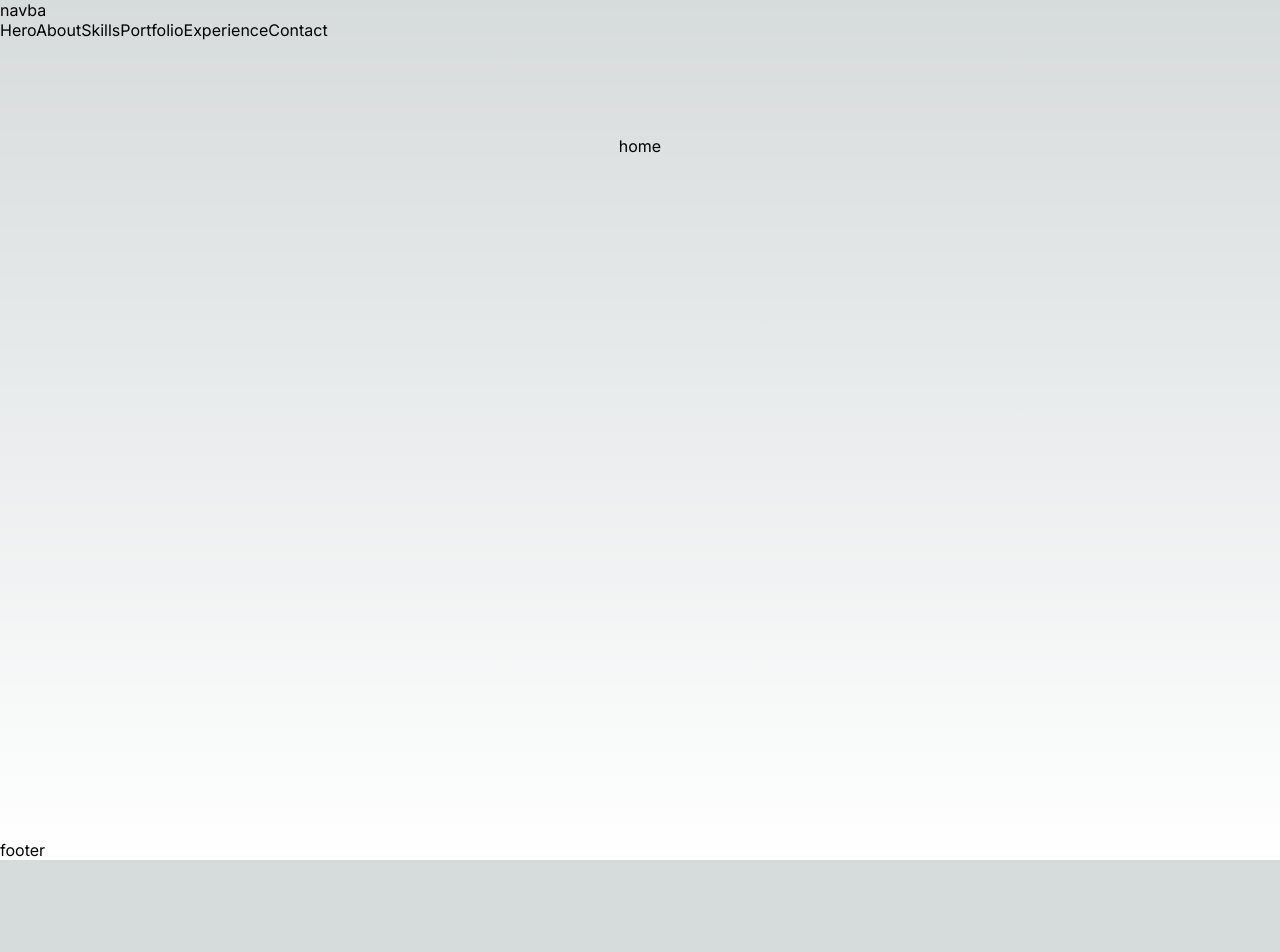
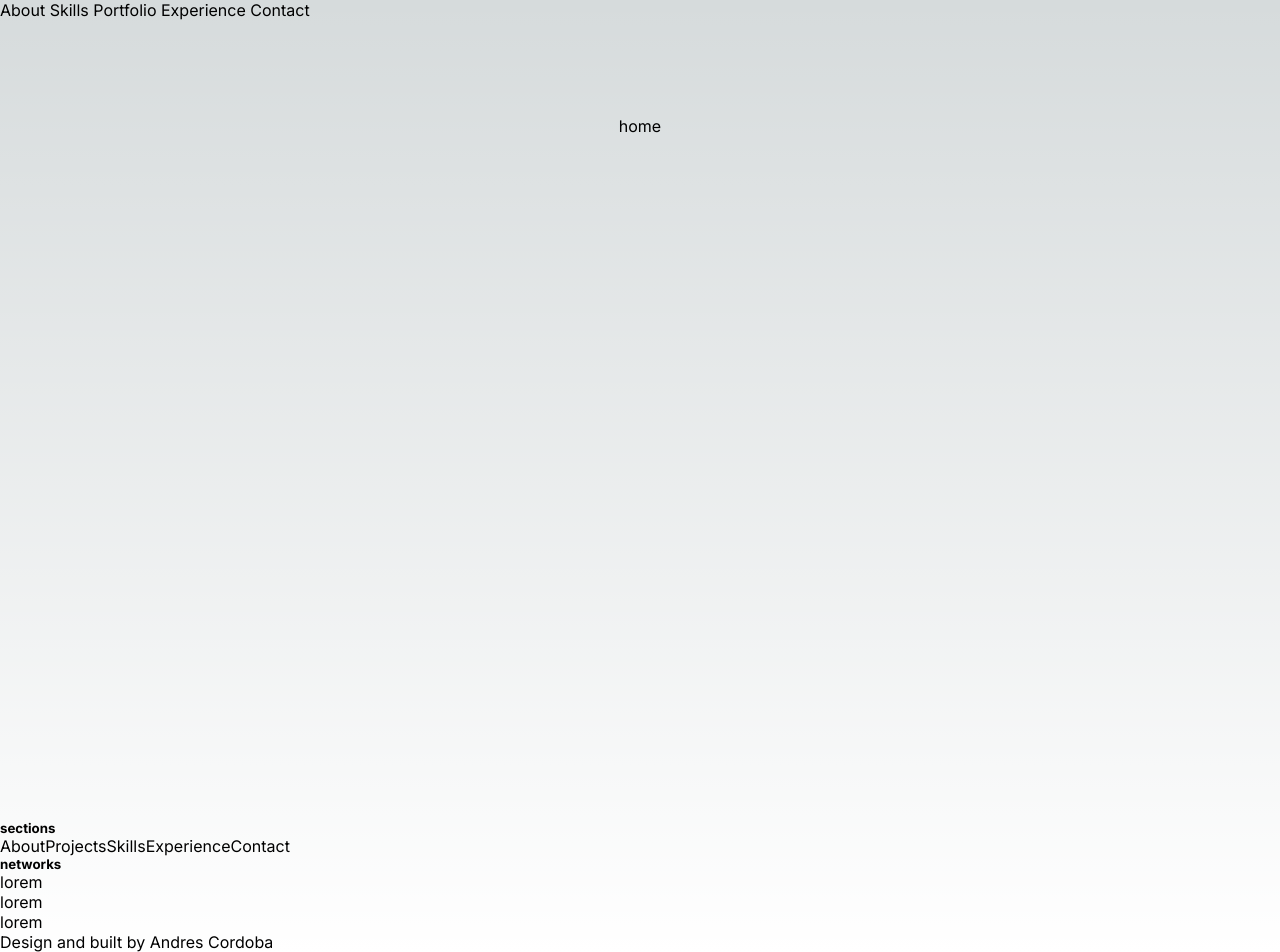
Before and after one commit to Andres21y/website, a Next.js app: page / in a window 1280 px wide. Before the commit the page ends 860 px from the top, so only its background shows below. Built offline with nearby package versions, Linux system fonts and the light colour scheme.

Commit message:
feat:adding footer section

```diff
--- a/src/components/footer/Footer.tsx
+++ b/src/components/footer/Footer.tsx
@@ -1,9 +1,34 @@
+import Link from 'next/link'
 import React from 'react'
+import styles from './footer.module.css'
 
 const Footer = () => {
     return (
         <section>
-            <span>footer</span>
+            <div className={styles.footer}>
+                <div className={styles.footerbody}>
+                    <div className={styles.linksections}>
+                        <h5>sections</h5>
+                        <Link href="/about" >About</Link>
+                        <Link href="/portfolio" className='navLink'>Projects</Link>
+                        <Link href="/skills" className='navLink'>Skills</Link>
+                        <Link href="/experience" className='navLink'>Experience</Link>
+                        <Link href="/contact" className='navLink'>Contact</Link>
+
+                    </div >
+                    <div className={styles.linksections}>
+                        <h5> networks</h5>
+                        <ul>
+                            <li><a href="#">lorem</a></li>
+                            <li><a href="#">lorem</a></li>
+                            <li><a href="#">lorem</a></li>
+                        </ul>
+
+                    </div>
+
+                </div >
+                <span>Design and built by Andres Cordoba</span>
+            </div >
         </section>
     )
 }
--- a/src/components/navbar/NavBar.tsx
+++ b/src/components/navbar/NavBar.tsx
@@ -9,12 +9,11 @@ const NavBar = () => {
 
     return (
         <div>
-            <span>navba</span>
             <div>
                 {
                     links.map((e) => (
                         <Link key={e.id} href={e.path}>
-                            {e.title}
+                            <span> {e.title} </span>
                         </Link>
                     ))
                 }
--- a/src/utils/data.tsx
+++ b/src/utils/data.tsx
@@ -133,11 +133,6 @@ export const sofSkill = [
 
 export const links = [
     {
-        id: 1,
-        title: 'Hero',
-        path: '/Hero'
-    },
-    {
         id: 2,
         title: 'About',
         path: '/About'
```
Also changed, not shown: src/components/footer/footer.module.css (added).
